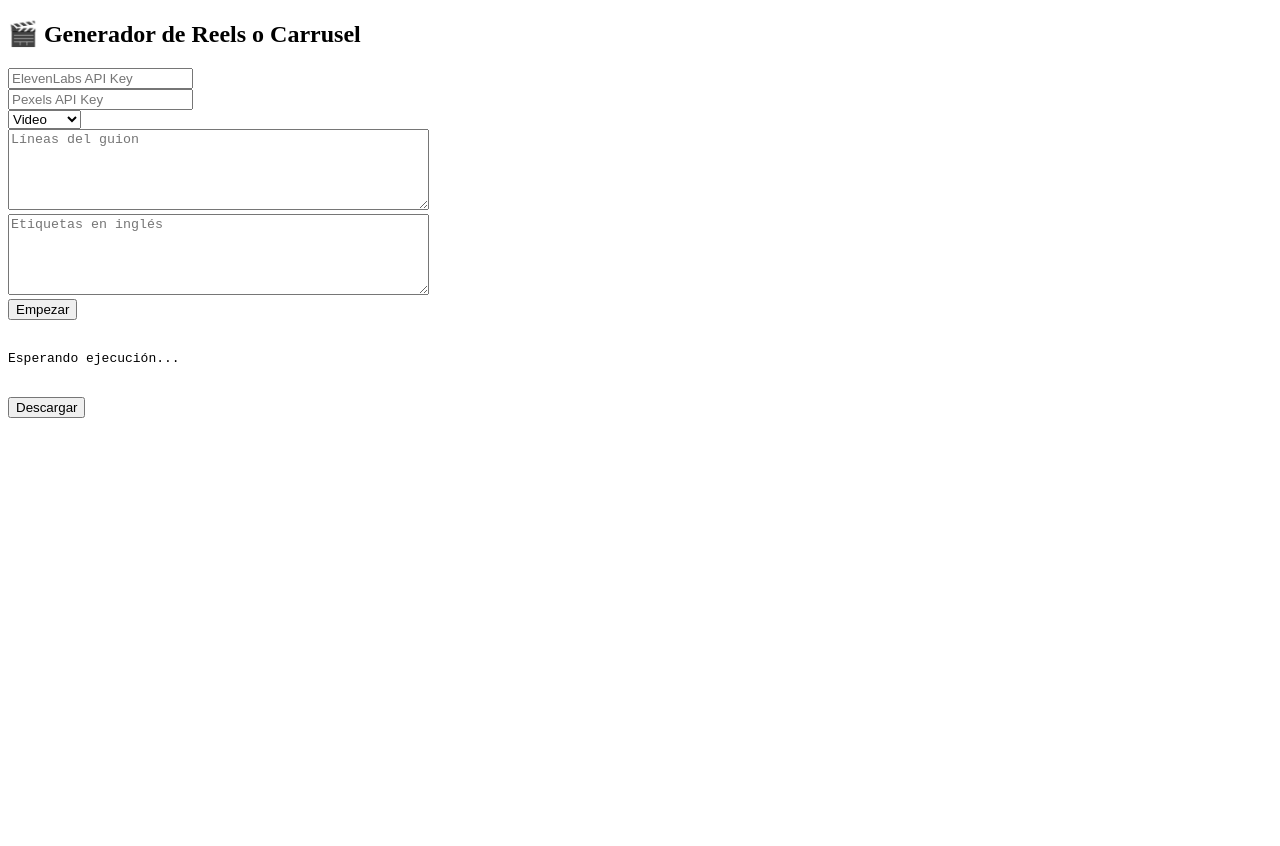
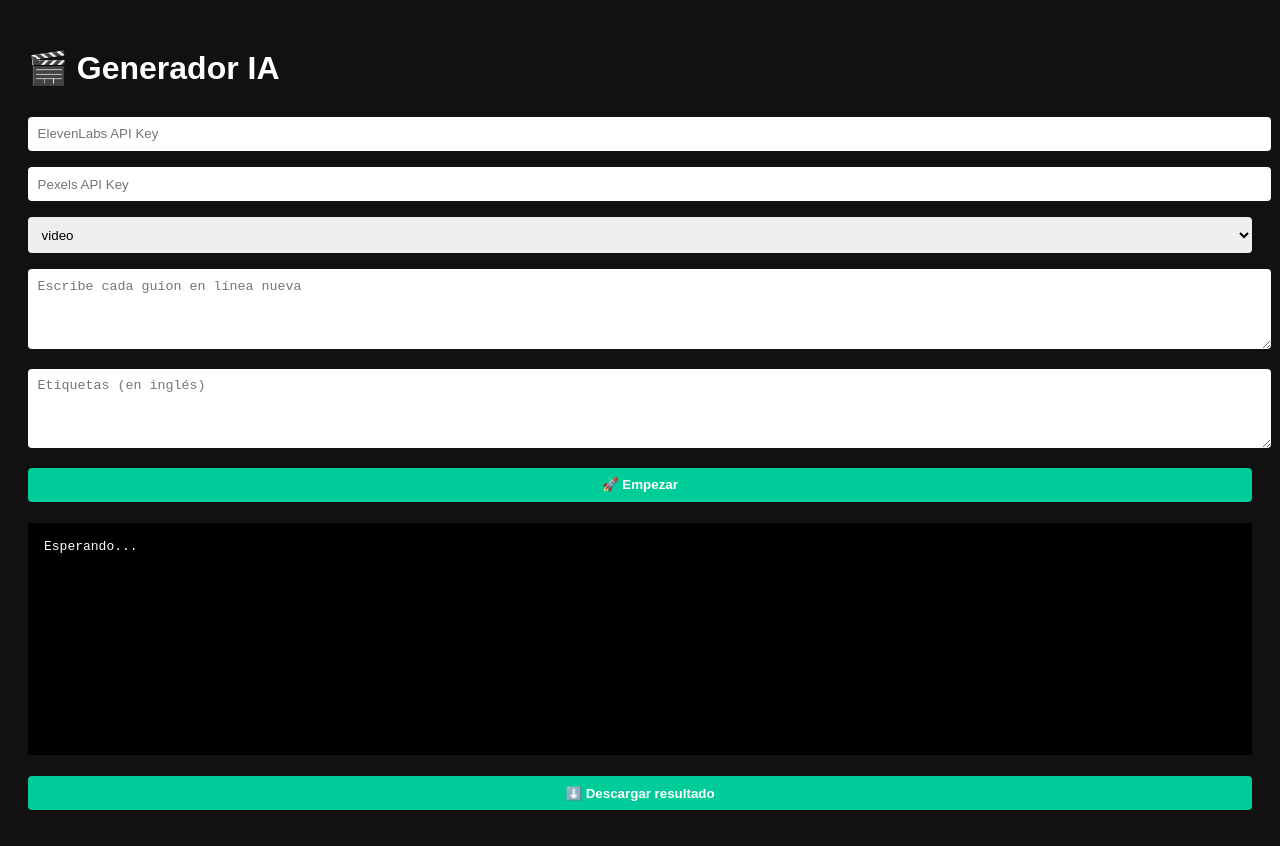
Before and after one commit to Thonyzito/plantilla, a website: page public/index.html in a window 1280 px wide. Before the commit the page ends 800 px from the top, so only its background shows below. Drawn offline with Linux system fonts and the light colour scheme.

Commit message:
Update index.html

```diff
--- a/public/index.html
+++ b/public/index.html
@@ -1,44 +1,37 @@
 <!DOCTYPE html>
-<html>
+<html lang="es">
 <head>
-  <title>Generador Automático</title>
+<meta charset="UTF-8">
+<title>Generador IA</title>
+<style>body{font-family:sans-serif;padding:20px;background:#111;color:#fff}input,textarea,select,button{width:100%;margin:.5rem 0;padding:.6rem;border-radius:4px;border:none}button{background:#0c9;color:#fff;font-weight:bold;cursor:pointer}#logs{background:#000;padding:1rem;height:200px;overflow-y:auto;white-space:pre-wrap}</style>
 </head>
 <body>
-  <h2>🎬 Generador de Reels o Carrusel</h2>
-  <input type="text" id="eleven_api" placeholder="ElevenLabs API Key"><br>
-  <input type="text" id="pexels_api" placeholder="Pexels API Key"><br>
-  <select id="modo">
-    <option value="video">Video</option>
-    <option value="carrusel">Carrusel</option>
-  </select><br>
-  <textarea id="guiones" rows="5" cols="50" placeholder="Líneas del guion"></textarea><br>
-  <textarea id="etiquetas" rows="5" cols="50" placeholder="Etiquetas en inglés"></textarea><br>
-  <button onclick="enviar()">Empezar</button><br><br>
-  <pre id="consola">Esperando ejecución...</pre><br>
-  <button onclick="descargar()">Descargar</button>
-
-  <script>
-    async function enviar() {
-      document.getElementById("consola").innerText = "Procesando...";
-      const res = await fetch('/generar', {
-        method: 'POST',
-        headers: { 'Content-Type': 'application/json' },
-        body: JSON.stringify({
-          eleven_api: document.getElementById('eleven_api').value,
-          pexels_api: document.getElementById('pexels_api').value,
-          modo: document.getElementById('modo').value,
-          guiones: document.getElementById('guiones').value,
-          etiquetas: document.getElementById('etiquetas').value
-        })
-      });
-      const data = await res.json();
-      document.getElementById("consola").innerText = data.logs || data.error;
-    }
-
-    function descargar() {
-      const modo = document.getElementById('modo').value;
-      window.location.href = modo === "video" ? "/descargar_video" : "/descargar_carrusel";
-    }
-  </script>
+<h1>🎬 Generador IA</h1>
+<input id="eleven" placeholder="ElevenLabs API Key">
+<input id="pexels" placeholder="Pexels API Key">
+<select id="modo"><option value="video">video</option><option value="carrusel">carrusel</option></select>
+<textarea id="guiones" rows="4" placeholder="Escribe cada guion en línea nueva"></textarea>
+<textarea id="etiquetas" rows="4" placeholder="Etiquetas (en inglés)"></textarea>
+<button onclick="empezar()">🚀 Empezar</button>
+<pre id="logs">Esperando...</pre>
+<button onclick="descargar()">⬇️ Descargar resultado</button>
+<script>
+async function empezar() {
+  document.getElementById("logs").innerText="Generando contenido...";
+  const res = await fetch('/generar',{method:'POST',headers:{'Content-Type':'application/json'},body:JSON.stringify({
+    eleven_api:document.getElementById("eleven").value,
+    pexels_api:document.getElementById("pexels").value,
+    modo:document.getElementById("modo").value,
+    guiones:document.getElementById("guiones").value,
+    etiquetas:document.getElementById("etiquetas").value
+  })});
+  const j = await res.json();
+  document.getElementById("logs").innerText = j.logs || j.error;
+}
+function descargar(){
+  const modo = document.getElementById("modo").value;
+  window.location.href = modo==='video'?'/descargar_video':'/descargar_carrusel';
+}
+</script>
 </body>
 </html>
```
